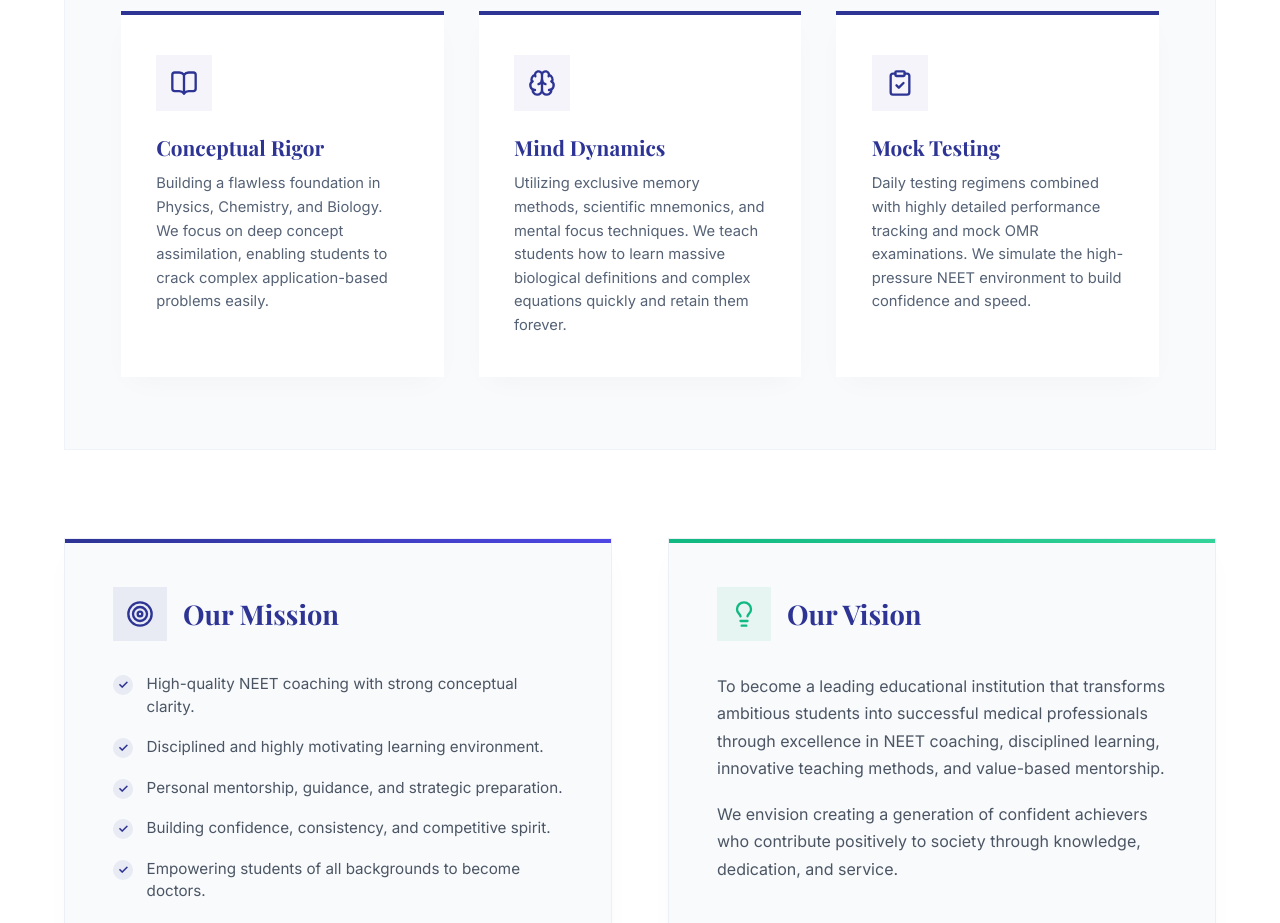
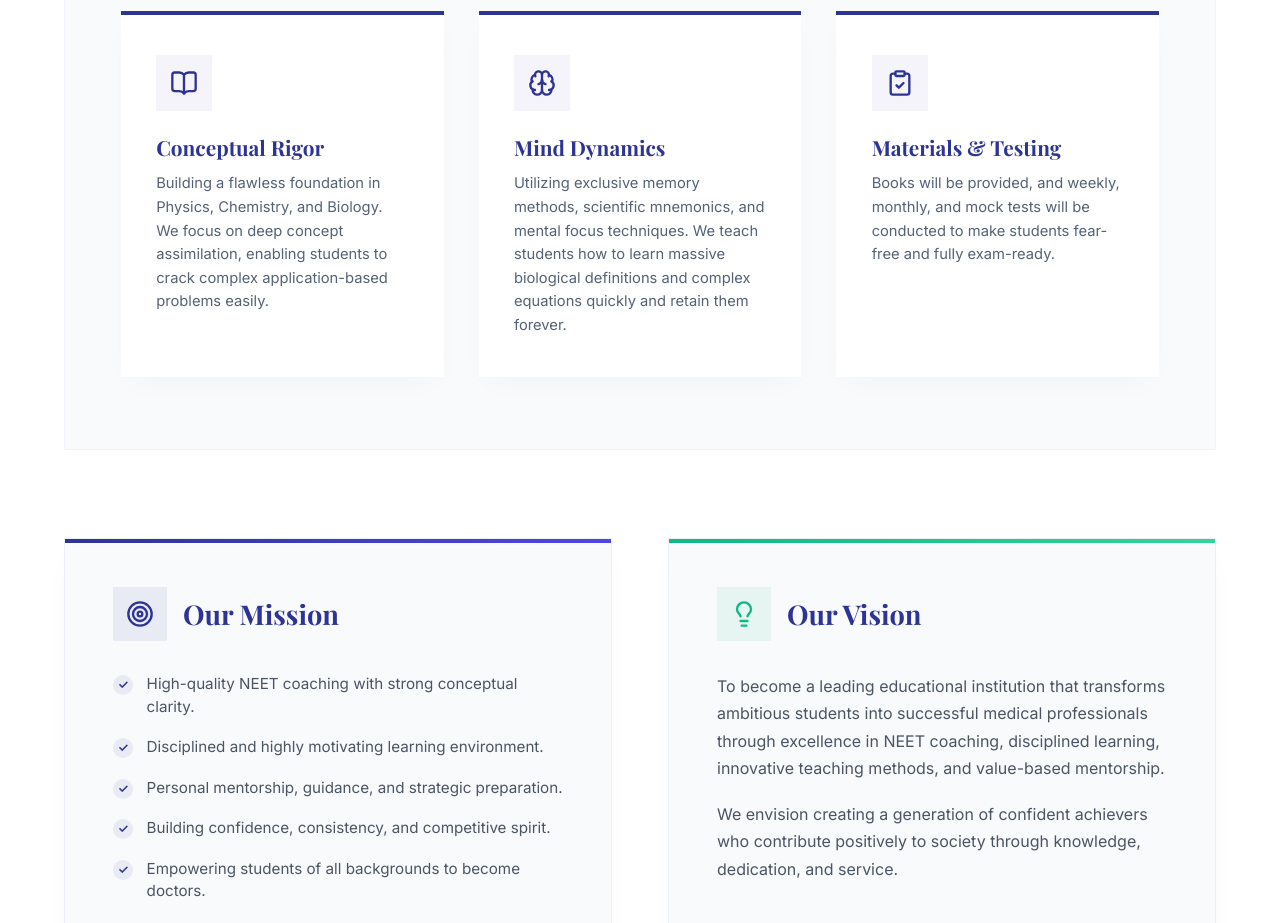
Before and after one commit to KungumapriyaaMKP/TAW-TUP, a React (Vite) app: page / in a window 1280 px wide. Shown: the part 6000-6923 px from the top of the page. Built offline with nearby package versions, Linux system fonts and the light colour scheme; a web font is replaced by a local one.

Commit message:
Update educational pillars text for Materials & Testing on About page

```diff
--- a/src/pages/About.jsx
+++ b/src/pages/About.jsx
@@ -141,9 +141,9 @@ const About = () => {
               <div className="pillar-icon-box">
                 <ClipboardCheck size={28} />
               </div>
-              <h3>Mock Testing</h3>
+              <h3>Materials & Testing</h3>
               <p>
-                Daily testing regimens combined with highly detailed performance tracking and mock OMR examinations. We simulate the high-pressure NEET environment to build confidence and speed.
+                Books will be provided, and weekly, monthly, and mock tests will be conducted to make students fear-free and fully exam-ready.
               </p>
             </div>
           </div>
```
